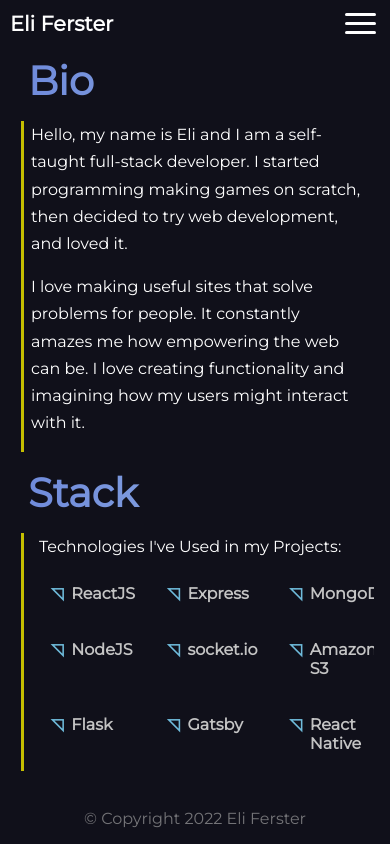
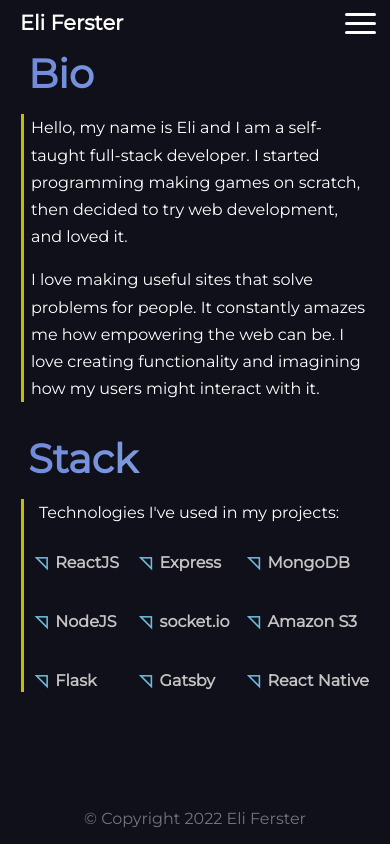
Before and after one commit to glumslug/portfolio-ecf, a Gatsby site: page /bio in a window 390 px wide. Built offline with nearby package versions, Linux system fonts and the light colour scheme; Gatsby itself is replaced by a stand-in of ours.

Commit message:
bio responsive pass

```diff
--- a/src/components/Navbar.js
+++ b/src/components/Navbar.js
@@ -1,7 +1,17 @@
 import { Link, graphql, useStaticQuery } from "gatsby"
-import React from "react"
+import React, { useEffect } from "react"
 
 const Navbar = () => {
+  useEffect(() => {
+    window.addEventListener("resize", handleResize)
+    return () => window.removeEventListener("resize", handleResize)
+  }, [])
+  const handleResize = () => {
+    if (window.innerWidth > 599) {
+      document.getElementById("toggle").checked = false
+    }
+  }
+
   return (
     <>
       <nav className="navbar">
--- a/src/pages/bio.js
+++ b/src/pages/bio.js
@@ -9,15 +9,14 @@ export default function About() {
     <Layout>
       <div className="bio">
         <div className="bio-grid">
+          <div className="left">
             <h1>Bio</h1>
-          <h1 id="stack">Stack</h1>
-
-          <div className="left">
+            <div className="left-sub">
               {" "}
               <p>
-              Hello, my name is Eli and I am a self-taught full-stack developer.
-              I started programming making games on scratch, then decided to try
-              web development, and loved it.
+                Hello, my name is Eli and I am a self-taught full-stack
+                developer. I started programming making games on scratch, then
+                decided to try web development, and loved it.
               </p>
               <p>
                 I love making useful sites that solve problems for people. It
@@ -26,9 +25,11 @@ export default function About() {
                 with it.
               </p>
             </div>
-
+          </div>
           <div className="right">
-            <p>Technologies I've Used in my Projects:</p>
+            <h1 id="stack">Stack</h1>
+            <div className="right-sub">
+              <p>Technologies I've used in my projects:</p>
               <ul>
                 <li>ReactJS</li>
                 <li>Express</li>
@@ -43,6 +44,7 @@ export default function About() {
             </div>
           </div>
         </div>
+      </div>
     </Layout>
   )
 }
--- a/src/pages/index.js
+++ b/src/pages/index.js
@@ -14,7 +14,7 @@ const Home = () => {
         <h2>Eli Ferster</h2>
         <h1>Full-Stack Developer</h1>
         <div className="socials">
-          <div className="internals">
+          {/* <div className="internals">
             <Link className="btn" to="/bio">
               Bio
             </Link>
@@ -24,7 +24,7 @@ const Home = () => {
             <Link className="btn" to="/portfolio">
               Portfolio
             </Link>
-          </div>
+          </div> */}
           <div className="externals">
             <a
               target="_blank"
--- a/src/styles/_about.scss
+++ b/src/styles/_about.scss
@@ -6,7 +6,14 @@
   align-items: start;
   display: flex;
   flex-direction: column;
-
+  margin: 0 5%;
+  overflow-y: visible;
+  overflow-x: hidden;
+  -ms-overflow-style: none; /* Internet Explorer 10+ */
+  scrollbar-width: none; /* Firefox */
+  &::-webkit-scrollbar {
+    display: none; /* Safari and Chrome */
+  }
   h1 {
     padding: 1rem 0;
     font-size: 4em;
@@ -30,6 +37,7 @@
 }
 .resume {
   @extend .about;
+
   justify-content: start;
   margin-top: 10%;
 }
@@ -37,6 +45,7 @@
   @extend .about;
   width: 100%;
   align-items: start;
+  transform: translateX(-8px);
   // background-color: green;
   .title-card {
     // background-color: red;
@@ -48,12 +57,9 @@
 
     animation: fade-up-delay 1.5s;
     h3 {
-      padding-bottom: 3px;
-      border-bottom: 2px lightblue solid;
-      width: 90%;
     }
     img {
-      margin: 6px 2.6rem 0 0.5rem;
+      margin: 6px 1.6rem 0 1.5rem;
       height: 1.4rem;
       filter: invert(90%) sepia(13%) saturate(205%) hue-rotate(159deg)
         brightness(91%) contrast(89%);
@@ -69,6 +75,7 @@
 
 .portfolio-home {
   @extend .about;
+  width: 100%;
   align-items: start;
   // background-color: red;
   margin-top: 0%;
@@ -79,13 +86,19 @@
 .bio {
   @extend .about;
   width: 100%;
-  // background-color: #c2cfd7;
+  height: 100vh;
+  // justify-content: start;
+  align-items: start;
+  // height: 100vh;
+  // margin-top: 25%;
+  // background-color: #4c697a;
   .bio-grid {
-    display: grid;
-    grid-template-columns: 2fr 1.5fr;
+    display: flex;
+    flex-direction: row;
     width: 100%;
   }
-
+  // align-items: center;
+  // justify-content: center;
   h1 {
     font-size: 2.5em;
     // background-color: green;
@@ -97,28 +110,38 @@
     line-height: 1.7rem;
   }
   .left {
+    width: 60%;
+    .left-sub {
       // background-color: green;
-    width: 92%;
+      animation: fade-in 2s;
       border-left: 3px $left solid;
       padding: 0 2%;
     }
+  }
+
   .right {
+    .right-sub {
       // background-color: #c2cfd7;
       display: flex;
       flex-direction: column;
       border-left: 3px $left solid;
       padding-left: 2%;
+      animation: fade-in 2s;
       p {
         margin-left: 0.5rem;
         margin-bottom: 0;
       }
     }
+  }
 
   ul {
     display: grid;
-    grid-template-columns: 0.5fr 0.5fr 1.5fr;
+    grid-template-columns: 1fr 1fr 1fr;
     list-style-type: none;
     padding: 2px 4px;
+    width: 100%;
+    margin-top: -1rem;
+    // background-color: red;
     li {
       // padding: 8px 1px;
       text-align: start;
@@ -126,7 +149,7 @@
 
       transition: 0.4s;
       display: flex;
-      padding: 1rem;
+      padding-top: 2rem;
       // padding-top: 0.5rem;
       animation: sweep-in 1.3s ease-in;
       font-weight: 700;
@@ -160,8 +183,9 @@
 
 @media (max-width: 380px) {
   .bio {
-    margin-top: 10%;
     width: 100%;
+    .bio-grid {
+      padding-top: 40%;
       h1 {
         font-size: 2em;
       }
@@ -174,6 +198,7 @@
         font-size: 1.1rem;
       }
 
+      .right {
         ul {
           padding: 0;
           font-size: 0.9rem;
@@ -184,32 +209,94 @@
             margin-left: 1rem;
           }
         }
-    .socials {
-      width: 90%;
-      .btn {
-        font-size: 0.9rem;
-        padding: 5px 10px;
-        margin-right: 0.5rem;
-      }
-      img {
-        height: 1.9rem;
-        margin-right: 0.5rem;
       }
     }
   }
 }
-@media (max-width: 500px) {
+@media (max-width: 1200px) {
   .bio {
-    margin-top: 5%;
-
-    .bio-grid {
-      display: flex;
-      flex-direction: column;
-      #stack {
-        order: 2;
+    .left {
+      width: 50%;
     }
     .right {
-        order: 3;
+      width: 43%;
+    }
+    ul {
+      width: 100%;
+      li {
+        padding-top: 2.2rem;
+      }
+    }
+  }
+}
+@media (max-width: 800px) {
+  .navbar {
+    .site-title {
+      padding-left: 10px;
+    }
+  }
+  .bio {
+    overflow: auto;
+    justify-content: start;
+    padding-right: 1rem;
+    margin-left: 0;
+    .bio-grid {
+      // margin-top: 30%;
+      padding-top: 8%;
+      flex-direction: column;
+      justify-content: start;
+
+      .left {
+        width: 100%;
+      }
+      .right {
+        width: 100%;
+
+        ul {
+          grid-template-columns: 1fr 1fr 1fr 1fr 1fr;
+        }
+      }
+    }
+  }
+}
+@media (max-width: 700px) {
+  .about {
+    margin-left: 0;
+  }
+  .bio {
+    // margin-top: 45%;
+    // padding-top: 35%;
+    .bio-grid {
+      padding-top: 8%;
+      flex-direction: column;
+      .left {
+        width: 100%;
+      }
+      .right {
+        width: 100%;
+        ul {
+          margin-left: 3%;
+          grid-template-columns: 0.8fr 0.9fr 1.1fr;
+        }
+      }
+    }
+  }
+  .portfolio {
+    margin-top: -7%;
+  }
+  .hero {
+    margin-top: -10%;
+  }
+}
+@media (max-width: 400px) {
+  .bio {
+    .bio-grid {
+      .right {
+        ul {
+          margin-left: 0;
+          // grid-template-columns: 0.8fr 0.9fr 1.1fr;
+          grid-template-columns: 30% 31% 39%;
+        }
       }
     }
   }
@@ -221,36 +308,54 @@
   }
 }
 
-@media (max-width: 800px) {
+@media (max-width: 380px) {
+  .portfolio-home {
+    h3 {
+      font-size: 1.2rem;
+    }
+    h4 {
+      padding: 9px;
+      font-size: 0.9rem;
+    }
+  }
   .bio {
-    margin-top: 5%;
-
     .bio-grid {
-      display: flex;
-      flex-direction: column;
-      #stack {
-        order: 2;
-      }
       .right {
-        order: 3;
+        ul {
+          width: 100%;
+          margin-left: -5%;
+          // grid-template-columns: 30% 31% 39%;
+          li {
+            padding-right: 0;
+            padding-top: 1.5rem;
           }
         }
       }
     }
-@media (min-width: 600px) {
-  .about {
-    align-items: start;
+  }
+}
+@media (max-width: 350px) {
+  .portfolio-home {
+    h3 {
+      font-size: 1.1rem;
+    }
+    h4 {
+      padding: 8px;
+      font-size: 0.8rem;
+    }
+  }
+  .bio {
+    .bio-grid {
+      .right {
+        p {
+          font-size: 14px;
+        }
         ul {
-      // width: 100%;
-      grid-template-columns: 1fr 1fr 1fr;
-      li {
-        padding-left: 5px;
+          margin-left: 2%;
+          grid-template-columns: 1fr 1fr;
         }
       }
     }
-
-  .portfolio {
-    margin-top: 0;
   }
 }
 
--- a/src/styles/_home.scss
+++ b/src/styles/_home.scss
@@ -17,6 +17,7 @@ h1 {
   justify-content: center;
   height: 100vh;
   margin-top: 45%;
+  // margin-left: 5%;
 
   // background-color: grey;
 
@@ -73,23 +74,52 @@ h1 {
     display: flex;
   }
   img {
-    height: 2.4rem;
+    height: 2rem;
     margin-right: 20px;
-    filter: invert(87%) sepia(25%) saturate(2962%) hue-rotate(168deg)
-      brightness(93%) contrast(83%);
+    filter: invert(79%) sepia(6%) saturate(2859%) hue-rotate(181deg)
+      brightness(88%) contrast(86%);
+    color: #8bafd3;
     &:hover {
       opacity: 0.7;
     }
   }
   #email {
-    height: 2.1rem;
-    width: 2.7rem;
+    height: 1.8rem;
+    width: 2.3rem;
   }
 }
 
+@media (max-width: 450px) {
+  .hero {
+    h1 {
+      font-size: 2.2rem;
+    }
+  }
+}
+@media (max-width: 400px) {
+  .hero {
+    h1 {
+      font-size: 2.1rem;
+    }
+  }
+}
+@media (max-width: 380px) {
+  .hero {
+    h1 {
+      font-size: 1.8rem;
+    }
+  }
+}
+@media (max-width: 330px) {
+  .hero {
+    h1 {
+      font-size: 1.6rem;
+    }
+  }
+}
 @media (max-width: 500px) {
   h1 {
-    font-size: 2.1rem;
+    font-size: 2.5rem;
   }
   .socials {
     flex-direction: column;
@@ -97,6 +127,12 @@ h1 {
     .internals {
       margin-bottom: 1rem;
     }
+  }
+}
+
+@media (min-width: 600px) {
+  .hero {
+    margin-left: 3%;
   }
 }
 
--- a/src/styles/_navbar.scss
+++ b/src/styles/_navbar.scss
@@ -2,19 +2,22 @@
   width: 100vw;
   display: flex;
   justify-content: space-between;
-  position: absolute;
+  align-items: start;
+  position: fixed;
   z-index: 2;
-  // background-color: rgb(41, 41, 41);
+  background: $bodybkg;
+  // background-color: red;
   font-size: 1.1rem;
   font-weight: 400;
-  padding: 10px;
-
+  left: 0;
+  // padding: 10px 0;
   .site-title {
+    // background-color: blue;
     color: #ffffff;
     cursor: pointer;
     transition: 0.1s;
-    padding: 10px;
-    padding-top: 1px;
+    margin: 10px;
+    padding-left: 15px;
     font-size: 1.3rem;
     font-weight: 700;
     &:hover {
@@ -26,8 +29,11 @@
   }
   .links {
     display: flex;
-
+    margin: 10px;
+    // margin-right: 2%;
+    // background-color: red;
     a {
+      // background-color: grey;
       display: flex;
       padding: 8px;
 
@@ -67,6 +73,7 @@
     .toggle-button {
       display: flex;
       cursor: pointer;
+      margin-right: -10px;
       .bar {
         transition: 0.4s;
       }
@@ -82,7 +89,7 @@
       width: 100vw;
       align-items: center;
       justify-content: center;
-
+      margin: 0;
       a {
         transform: translateY(-300%);
         transition: 0.4s;
--- a/src/styles/_portfolio.scss
+++ b/src/styles/_portfolio.scss
@@ -22,6 +22,7 @@
     cursor: pointer;
     padding: 0.5rem 0;
     color: rgb(104, 104, 203);
+    text-align: end;
   }
   .tab {
     display: none;
@@ -32,7 +33,7 @@
     z-index: 0;
     width: 72%;
     transform: translateX(4.5rem);
-
+    border-top: 2px lightblue solid;
     h4 {
       padding-bottom: 1rem;
       color: rgb(104, 104, 203);
--- a/src/styles/_variables.scss
+++ b/src/styles/_variables.scss
@@ -2,3 +2,4 @@ $highlight: #99ff99;
 $btnbkg1: #639d73;
 $btnbkg2: #639d9d;
 $left: rgb(197, 190, 0);
+$bodybkg: #10101a;
```
Also changed, not shown: src/styles/_resume.scss (+9 -1 lines), src/styles/styles.scss (+0 -18 lines), src/styles/styles.css, 1 other file. Lines whose indentation alone changed are shown as unchanged.
